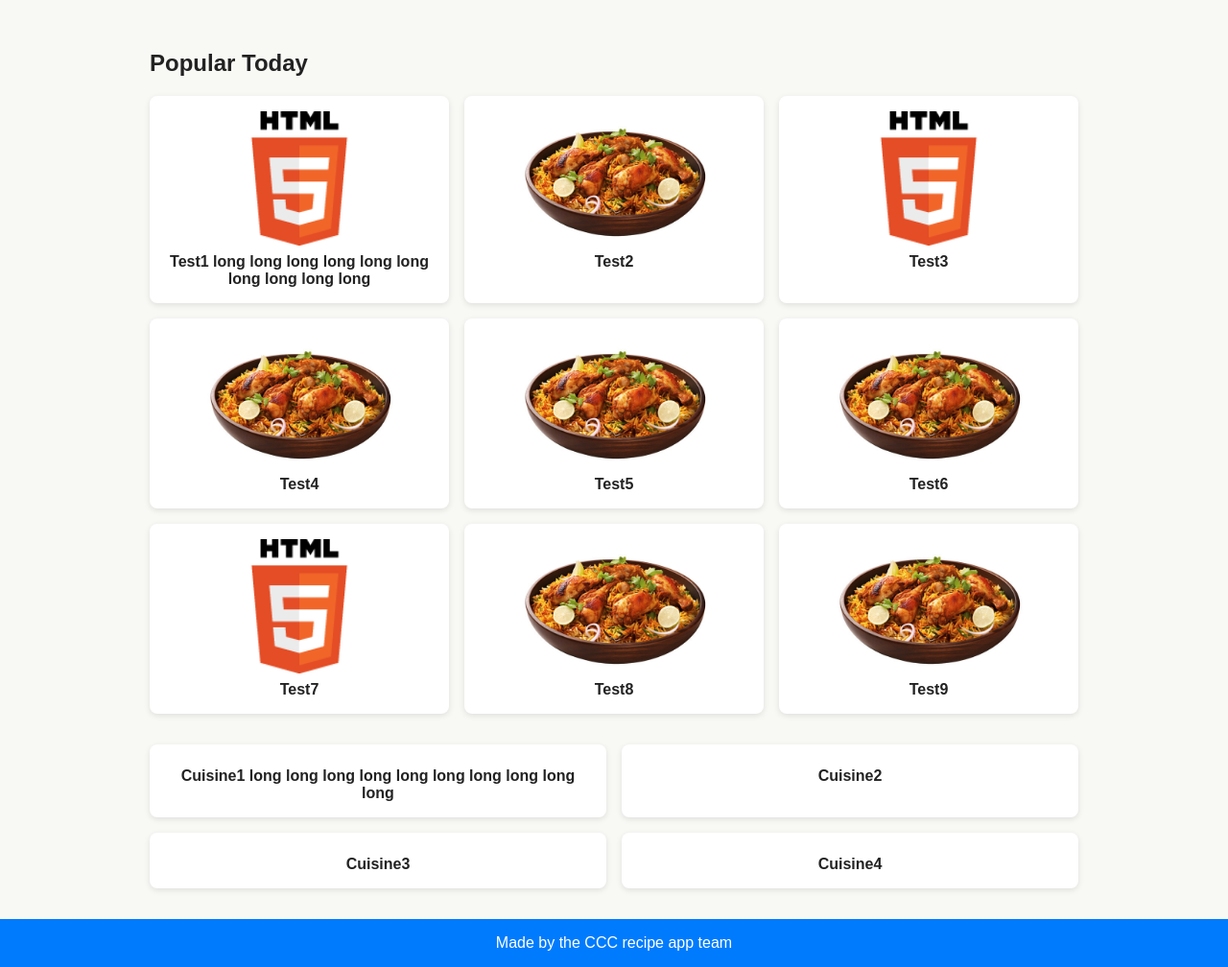
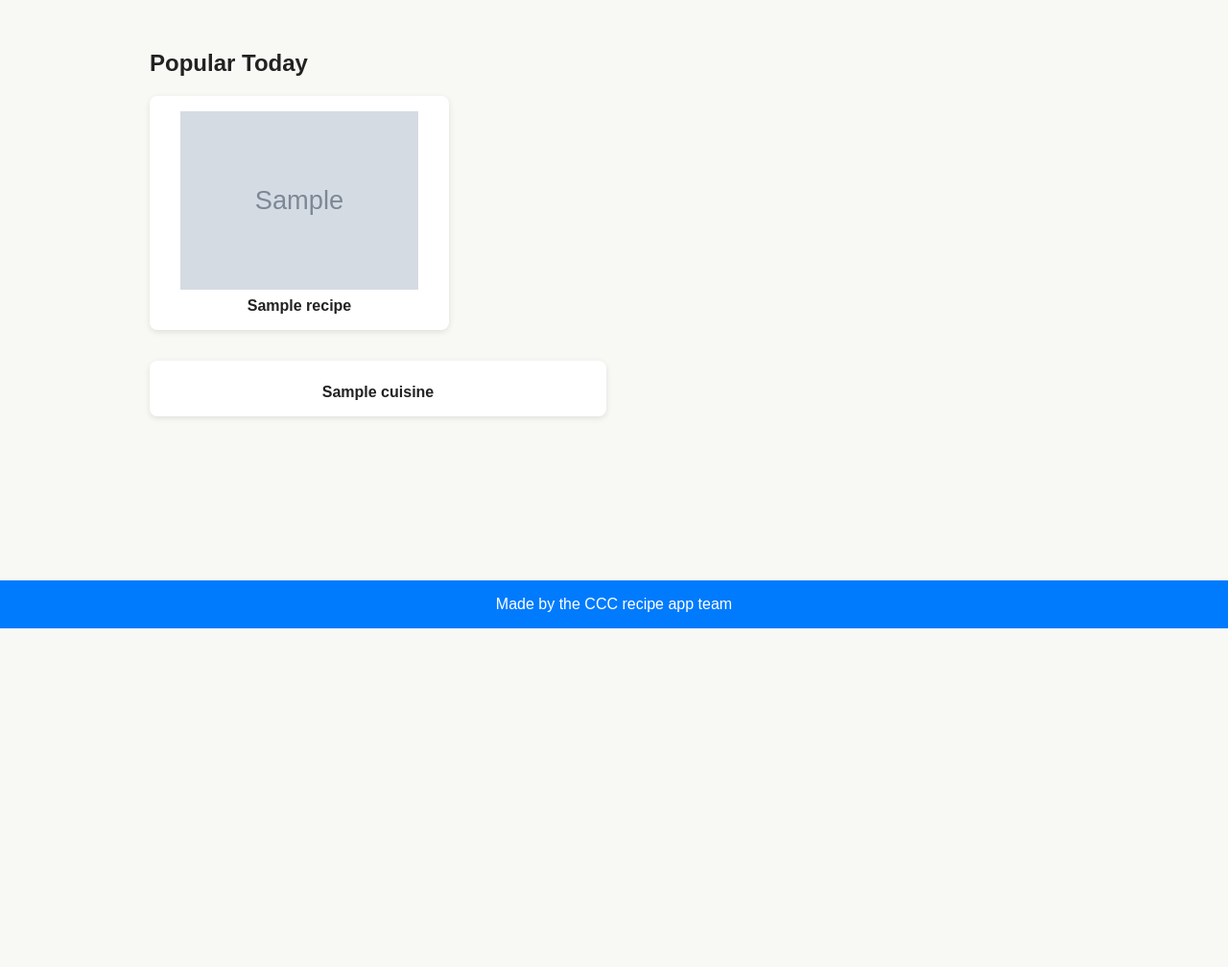
Before and after one commit to wyguy27/Recipe-Match, a Django app: page / in a window 1280 px wide. Shown: the part 145-1153 px from the top of the page at 96% size. After the commit the page ends 800 px from the top, so only its background shows below. Run offline with Django 5.2, Linux system fonts and the light colour scheme; tables that the repository leaves empty hold one stand-in row (values such as "Sample post"); grey boxes marked "Sample" are stand-in pictures.

Commit message:
Recipes From Database

```diff
--- a/recipes/static/recipes/style.css
+++ b/recipes/static/recipes/style.css
@@ -20,6 +20,7 @@ body {
   font-family: Arial, sans-serif;
   margin: 0;
   min-height: 100vh;
+  min-height: 100dvh; /* accounts for mobile browser toolbars */
   display: flex;
   flex-direction: column;
   background: #f8f9f5;
@@ -69,24 +70,37 @@ footer p {
   margin: 0;
 }
 
+/* 3 columns on desktop, 2 on tablets / small laptops, 1 on phones.
+   minmax(0, 1fr) lets columns shrink instead of overflowing the screen. */
 .recipe-grid {
   display: grid;
-  grid-template-columns: repeat(3, 1fr);
+  grid-template-columns: repeat(3, minmax(0, 1fr));
   gap: 1rem;
+}
+
+@media (max-width: 700px) {
+  .recipe-grid {
+    grid-template-columns: repeat(2, minmax(0, 1fr));
+  }
+}
+
+@media (max-width: 420px) {
+  .recipe-grid {
+    grid-template-columns: minmax(0, 1fr);
+  }
 }
 
 .cuisine-grid {
   display: grid;
-  grid-template-columns: repeat(2, 1fr);
+  grid-template-columns: repeat(2, minmax(0, 1fr));
   gap: 1rem;
   margin-top: 2rem;
 }
 
-/* Stack cards in a single column on phones */
+/* Stack cuisines in a single column on phones */
 @media (max-width: 600px) {
-  .recipe-grid,
   .cuisine-grid {
-    grid-template-columns: 1fr;
+    grid-template-columns: minmax(0, 1fr);
   }
 }
 
@@ -98,13 +112,20 @@ footer p {
   box-shadow: 0 2px 6px rgba(0, 0, 0, 0.1);
 }
 
+/* Every image sits in the same 3:2 box no matter its original size,
+   so cards line up on all screens. */
 .recipe-card img {
   display: block;
   width: 100%;
-  aspect-ratio: 20 / 10;
+  height: auto;
+  aspect-ratio: 3 / 2;
   object-fit: contain;
   border-radius: 4px;
-  margin: 0 auto;
+}
+
+.recipe-card p,
+.cuisine-card p {
+  overflow-wrap: anywhere; /* long names wrap instead of overflowing */
 }
 
 .recipe-card p {
@@ -126,10 +147,10 @@ a.cuisine-card:hover {
 .cuisine-card img {
   display: block;
   width: 100%;
+  height: auto;
   aspect-ratio: 16 / 9;
   object-fit: contain;
   border-radius: 4px;
-  margin: 0 auto;
 }
 
 .cuisine-card p {
--- a/recipes/templates/recipes/_recipe_grid.html
+++ /dev/null
@@ -1,8 +0,0 @@
-<div class="recipe-grid">
-    {% for r in recipes %}
-        <div class="recipe-card">
-            <img src="{{r.image}}" alt="{{r.name}}">
-            <p>{{r.name}}</p>
-        </div>
-    {% endfor %}
-</div>
--- a/recipes/templates/recipes/base.html
+++ b/recipes/templates/recipes/base.html
@@ -2,17 +2,20 @@
 <html lang="en">
 <head>
     {% load static %}
+    <meta charset="utf-8">
+    <meta name="viewport" content="width=device-width, initial-scale=1">
     <link rel="stylesheet" href="{% static 'recipes/style.css' %}">
     <title>{% block title %}Recipe Finder{% endblock %}</title>
+</head>
+
+<body>
     <header class="site-header">
         {% block header %}
         <h1>Welcome to Recipe-Match!</h1>
         <p>Find something delicious to cook</p>
         {% endblock %}
     </header>
-</head>
 
-<body>
     <nav class="navbar">
         {% block navbar %}
         <ul class="nav-links">
--- a/recipes/templates/recipes/homepage.html
+++ b/recipes/templates/recipes/homepage.html
@@ -1,14 +1,22 @@
 {% extends "recipes/base.html" %}
+{% load static %}
 
 {% block title %}Recipe Match{% endblock %}
 
 {% block content %}
     <h2>Popular Today</h2>
-    {% include "recipes/_recipe_grid.html" with recipes=popular_foods %}
+    <div class="recipe-grid">
+        {% for r in popular_foods %}
+            <div class="recipe-card">
+                <img src="{% if r.image %}{{r.image}}{% else %}{% static 'recipes/food.png' %}{% endif %}" alt="{{r.name}}">
+                <p>{{r.name}}</p>
+            </div>
+        {% endfor %}
+    </div>
     <div class="cuisine-grid">
         {% for c in popular_cuisines %}
             <a class="cuisine-card" href="{% url 'cuisine' c.id %}">
-                <p>{{c.cuisine}}</p>
+                <p>{{c.name}}</p>
             </a>
         {% endfor %}
     </div>
--- a/recipes/views.py
+++ b/recipes/views.py
@@ -1,37 +1,38 @@
-from django.http import HttpResponse, Http404
-from django.shortcuts import render
-from django.templatetags.static import static
-import random
+from django.db.models import Count, Sum
+from django.http import HttpResponse
+from django.shortcuts import get_object_or_404, render
 
-# Placeholder data until the backend can supply real recipes and cuisines
-IMAGES = ["food.png", "html_logo.png"]
-CUISINES = ["Cuisine1 long long long long long long long long long long", "Cuisine2", "Cuisine3", "Cuisine4"]
+from .models import Cuisine, Recipe
 
-def make_recipes(names):
-    return [
-        {"id" : i, "name" : name, "image" : static(f"recipes/{random.choice(IMAGES)}")}
-        for i, name in enumerate(names, start=1)
-    ]
+POPULAR_RECIPE_COUNT = 9
+POPULAR_CUISINE_COUNT = 4
+CUISINE_RECIPE_COUNT = 9
+
+def popular_recipes(queryset=None):
+    """Recipes ordered by visits, with id as a stable tie-breaker."""
+    if queryset is None:
+        queryset = Recipe.objects.all()
+    return queryset.order_by("-visited_count", "id")
+
 
 def index(request):
-    names = ["Test1 long long long long long long long long long long", "Test2", "Test3", "Test4", "Test5", "Test6", "Test7", "Test8", "Test9"]
-    popular_foods = make_recipes(names)
-    popular_cuisines = [
-        {"id" : i, "cuisine" : cuisine}
-        for i, cuisine in enumerate(CUISINES, start=1)
-    ]
+    popular_foods = popular_recipes()[ : POPULAR_RECIPE_COUNT]
+    popular_cuisines = (
+        Cuisine.objects
+        .annotate(total_visits=Sum("recipes__visited_count"), recipe_count=Count("recipes"))
+        .filter(recipe_count__gt=0)
+        .order_by("-total_visits", "-recipe_count", "name")[ : POPULAR_CUISINE_COUNT]
+    )
     return render(request, "recipes/homepage.html", {
         "popular_foods" : popular_foods,
         "popular_cuisines" : popular_cuisines,
     })
 
 def cuisine(request, cuisine_id):
-    if not 1 <= cuisine_id <= len(CUISINES):
-        raise Http404("Cuisine not found")
-    name = CUISINES[cuisine_id - 1]
-    recipes = make_recipes([f"{name} Recipe {n}" for n in range(1, 7)])
+    cuisine = get_object_or_404(Cuisine, pk=cuisine_id)
+    recipes = popular_recipes(cuisine.recipes.all())[ : CUISINE_RECIPE_COUNT]
     return render(request, "recipes/cuisine.html", {
-        "cuisine" : name,
+        "cuisine" : cuisine.name,
         "recipes" : recipes,
     })
 
```
Also changed, not shown: recipes/templates/recipes/cuisine.html (+9 -1 lines).
